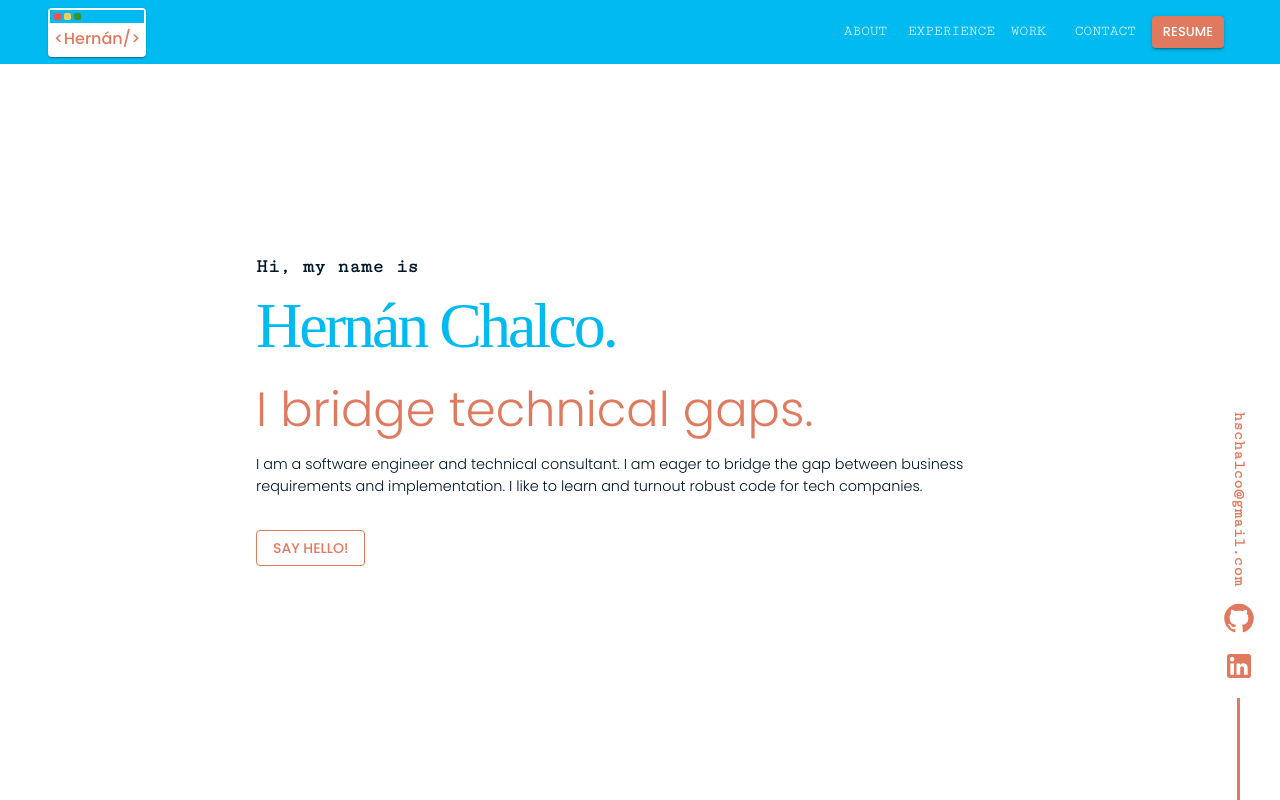
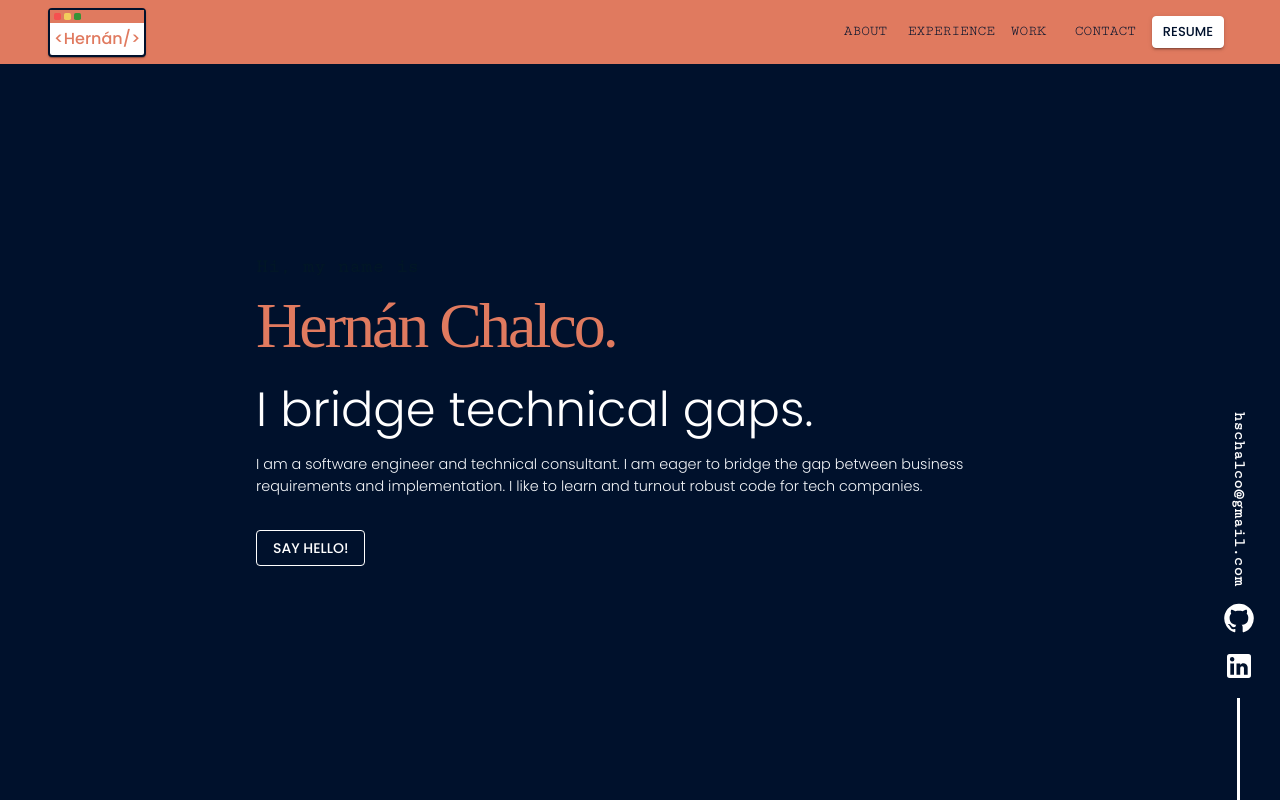
Before and after one commit to i-am-hernan/portfolio, a Next.js app in the folder packages/client/: page / in a window 1280 px wide. Shown: the top 800 px of the page. Built offline with nearby package versions, Linux system fonts and the light colour scheme; grey boxes are pictures that could not be loaded; a web font is replaced by a local one.

Commit message:
add additional palette types

```diff
--- a/packages/client/components/Section/Contact.tsx
+++ b/packages/client/components/Section/Contact.tsx
@@ -46,7 +46,7 @@ const Contact = () => {
       </Typography>
       <Typography
         sx={{
-          color: "secondary.dark",
+          color: "primary.dark",
           textDecoration: "none",
           fontSize: "0.9rem",
           fontWeight: "light",
@@ -83,7 +83,7 @@ const Contact = () => {
             fontFamily: "Cutive Mono, monospace;",
             fontSize: ".8rem",
             textDecoration: "none",
-            color: "secondary.dark",
+            color: "primary.dark",
           }}
         >
           Developed by Hernán Chalco.
--- a/packages/client/components/Section/Experience/Index.tsx
+++ b/packages/client/components/Section/Experience/Index.tsx
@@ -162,7 +162,7 @@ const Experience = (props) => {
                     </Typography>
                     <Typography
                       variant="h5"
-                      sx={{ color: "secondary.main", display: "inline-block" }}
+                      sx={{ color: "info.main", display: "inline-block" }}
                     >
                       {`@ ${job.company}`}
                     </Typography>
--- a/packages/client/components/Section/Experience/TerminalContainer.tsx
+++ b/packages/client/components/Section/Experience/TerminalContainer.tsx
@@ -9,7 +9,7 @@ const TerminalExperience = (props: any) => {
         sx={{
           display: "flex",
           justifyContent: "flex-start",
-          bgcolor: "#01BAEF",
+          bgcolor: "primary.main",
           pl: 0.5,
           py: "3px",
         }}
@@ -42,7 +42,7 @@ const TerminalExperience = (props: any) => {
         ></Box>
         <Typography
           variant="h6"
-          sx={{ color: "black", flexGrow: 1, px: "10", textAlign: "center" }}
+          sx={{ color: "secondary.grey", flexGrow: 1, px: "10", textAlign: "center" }}
         >
           Work --.bash
         </Typography>
--- a/packages/client/components/Section/Intro.tsx
+++ b/packages/client/components/Section/Intro.tsx
@@ -59,7 +59,7 @@ const Intro: any = () => {
       </Typography>
       <Typography
         sx={{
-          color: "secondary.dark",
+          color: "primary.dark",
           textDecoration: "none",
           fontSize: "0.9rem",
           fontWeight: "light",
--- a/packages/client/components/theme.ts
+++ b/packages/client/components/theme.ts
@@ -1,4 +1,4 @@
-export const themeOptions: any = {
+export const lightTheme: any = {
   palette: {
     type: "light",
     primary: {
@@ -12,14 +12,14 @@ export const themeOptions: any = {
       main: "#E07A5F",
       gray: "#F2F6F9",
       light: "#f3f6f9",
-      dark: "#011627"
+      dark: "#011627",
     },
     background: {
       paper: "#fff",
       default: "#fff",
     },
     info: {
-      main: "#0048b3",
+      main: "#E07A5F",
     },
   },
   typography: {
@@ -92,8 +92,96 @@ export const themeOptions: any = {
   },
 };
 
-// rich black: #011627
-// process cyacn: #01BAEF
-// seasalt: #FAF9F9
-// sienna: #E07A5F
-// yellow-green: #8FC93A
+export const darkTheme: any = {
+  palette: {
+    type: "dark",
+    primary: {
+      main: "#E07A5F",
+      gray: "#bdbdbd",
+      border: "#d2dae1",
+      light: "#00112C",
+      dark: "#f3f6f9",
+    },
+    secondary: {
+      main: "#FFFFFF",
+      gray: "#F2F6F9",
+      light: "#f3f6f9",
+      dark: "#011627",
+    },
+    background: {
+      paper: "#fff",
+      default: "#fff",
+    },
+    info: {
+      main: "#00112C",
+    },
+  },
+  typography: {
+    fontFamily: "Poppins, sans-serif",
+    body2: {
+      fontFamily: "Poppins, sans-serif",
+      fontSize: "0.9rem",
+      fontWeight: 400,
+      lineHeight: 1.8,
+    },
+    h2: {
+      fontWeight: 600,
+      fontSize: "2.4rem",
+      fontFamily: "Poppins, sans-serif",
+    },
+    h3: {
+      fontWeight: 600,
+      fontSize: "1.4rem",
+      fontFamily: "Poppins, sans-serif",
+    },
+    h4: {
+      fontWeight: 600,
+      fontSize: "1.1rem",
+      fontFamily: "Poppins, sans-serif",
+      color: "#00112c",
+    },
+    h5: {
+      fontWeight: 600,
+      fontSize: "1rem",
+      fontFamily: "Poppins, sans-serif",
+      color: "#00112c",
+    },
+    h6: {
+      fontWeight: 500,
+      fontSize: "0.83rem",
+      fontFamily: "sans-serif",
+    },
+    caption: {
+      color: "#69778C",
+      fontSize: "0.8rem",
+    },
+    subtitle1: {
+      fontWeight: 500,
+      fontSize: "1.1rem",
+      fontFamily: "Roboto, sans-serif",
+    },
+    subtitle2: {
+      fontWeight: 400,
+      fontSize: ".95rem",
+      fontFamily: "Roboto, sans-serif",
+    },
+  },
+  props: {
+    MuiAppBar: {
+      color: "default",
+    },
+    MuiList: {
+      dense: true,
+    },
+    MuiMenuItem: {
+      dense: true,
+    },
+    MuiTable: {
+      size: "small",
+    },
+  },
+  spacing: 8,
+  shape: {
+    borderRadius: 4,
+  },
+};
--- a/packages/client/pages/_app.tsx
+++ b/packages/client/pages/_app.tsx
@@ -1,10 +1,10 @@
 import { Provider } from "react-redux";
 import { store } from "../store";
 import { createTheme, ThemeProvider } from "@mui/material";
-import { themeOptions } from "../components/theme";
+import { lightTheme, darkTheme } from "../components/theme";
 import { Layout } from "../components/Layout";
 
-const theme = createTheme(themeOptions);
+const theme = createTheme(darkTheme);
 
 const App = ({ Component, pageProps }) => {
   return (
```
